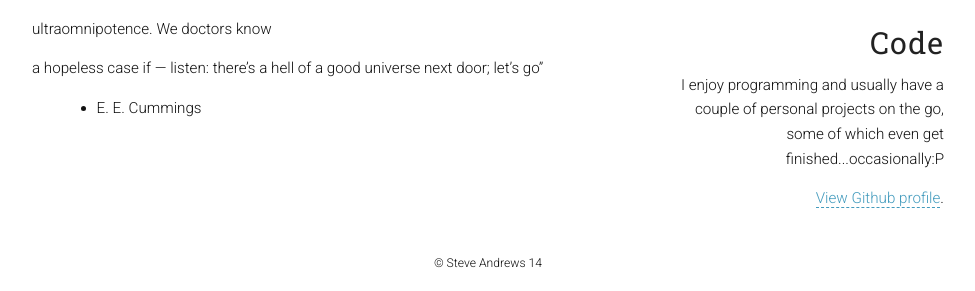
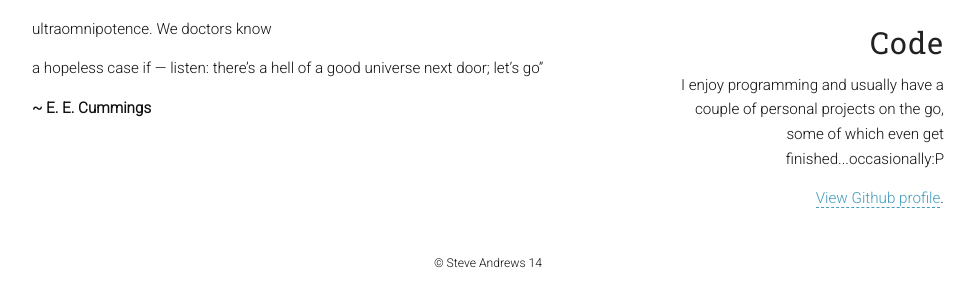
Before and after one commit to sal1n/sal1n.github.io, a Jekyll site: the page built from _posts/2008-06-28-pity-this-busy-monster.md, in a window 1280 px wide. Shown: the part 346-637 px from the top of the page, without its empty margins (152-1127 px from the left). Built offline with Jekyll 4.4.1, drawn with Linux system fonts in a browser that asks for light colours.

Commit message:
Attributation.

```diff
--- a/_posts/2008-06-28-pity-this-busy-monster.md
+++ b/_posts/2008-06-28-pity-this-busy-monster.md
@@ -26,4 +26,4 @@ ultraomnipotence. We doctors know
 a hopeless case if — listen: there’s a hell
 of a good universe next door; let’s go”
 
-- E. E. Cummings
+**~ E. E. Cummings**
```
